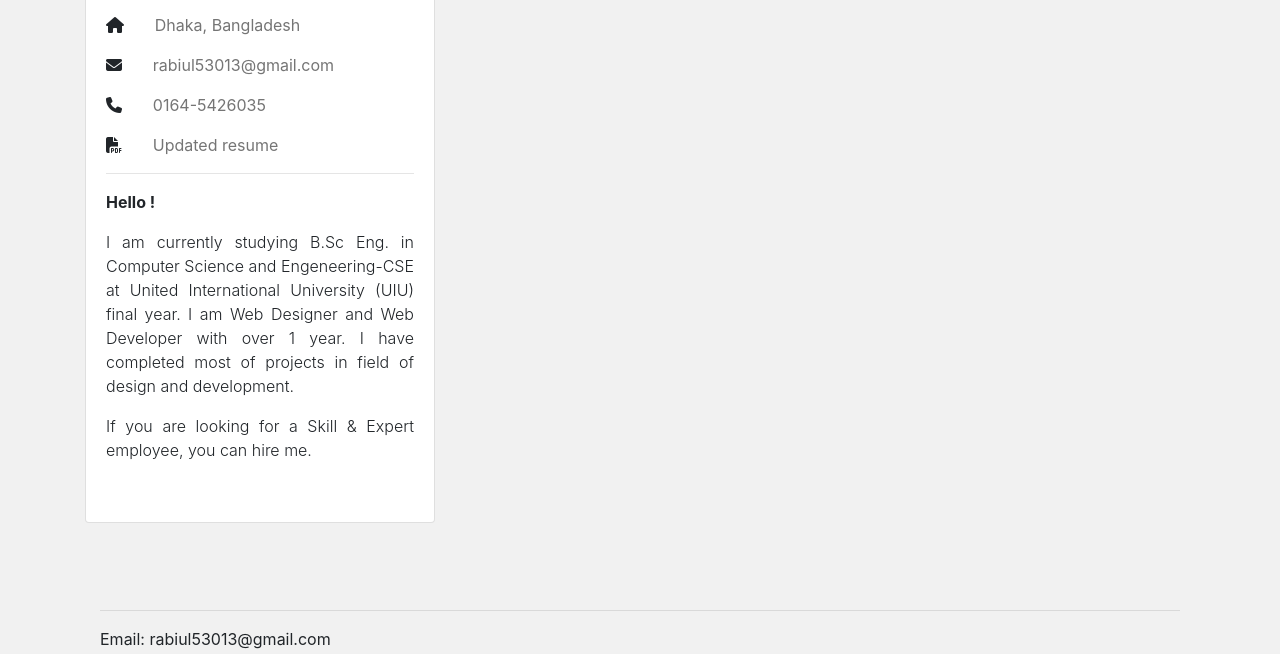
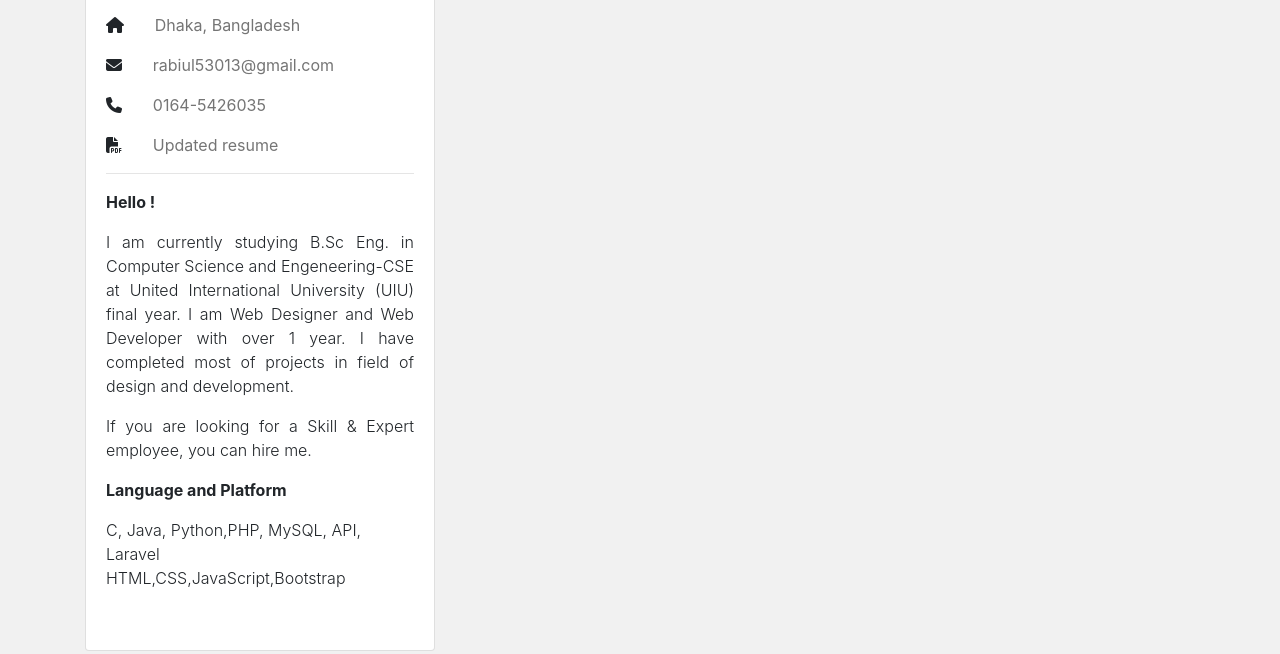
Before and after one commit to rabiul-uiu/rabiul-uiu.github.io, a plain HTML site: page index.html in a window 1280 px wide. Shown: the part 396-1050 px from the top of the page. Drawn offline with nearby package versions, Linux system fonts and the light colour scheme.

Commit message:
Update index.html

```diff
--- a/index.html
+++ b/index.html
@@ -64,6 +64,8 @@
 								1 year. I have completed most of projects in field of design and development.</p>
 								<p >If you are looking for a Skill & Expert employee, you can hire me.</p>
 							</div>
+								<p class=""><b>Language and Platform </b></p>
+							<p class="font-weight-light">C, Java, Python,PHP, MySQL, API, Laravel <br>HTML,CSS,JavaScript,Bootstrap </p>
 
 
 							<br>
```
